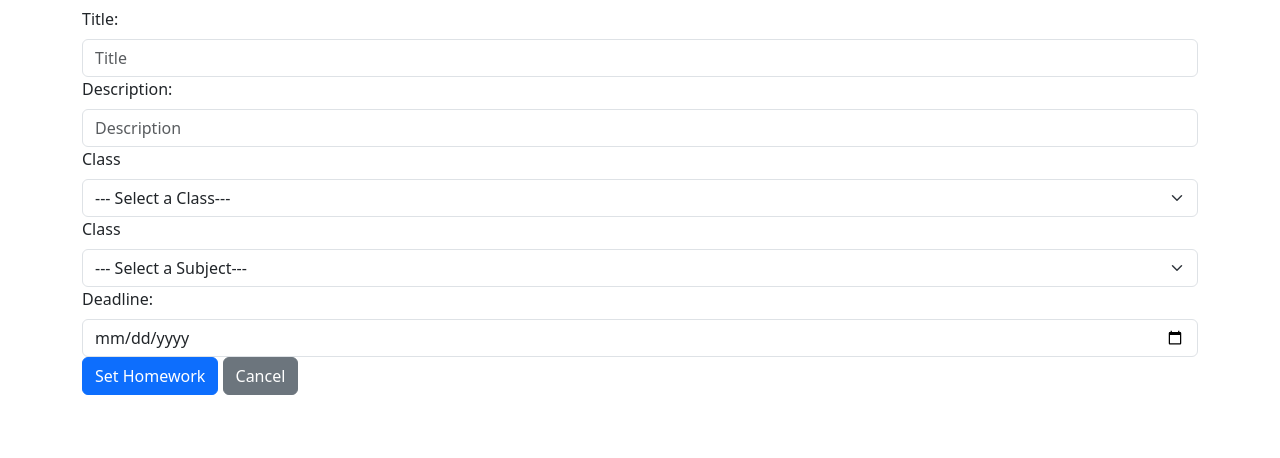
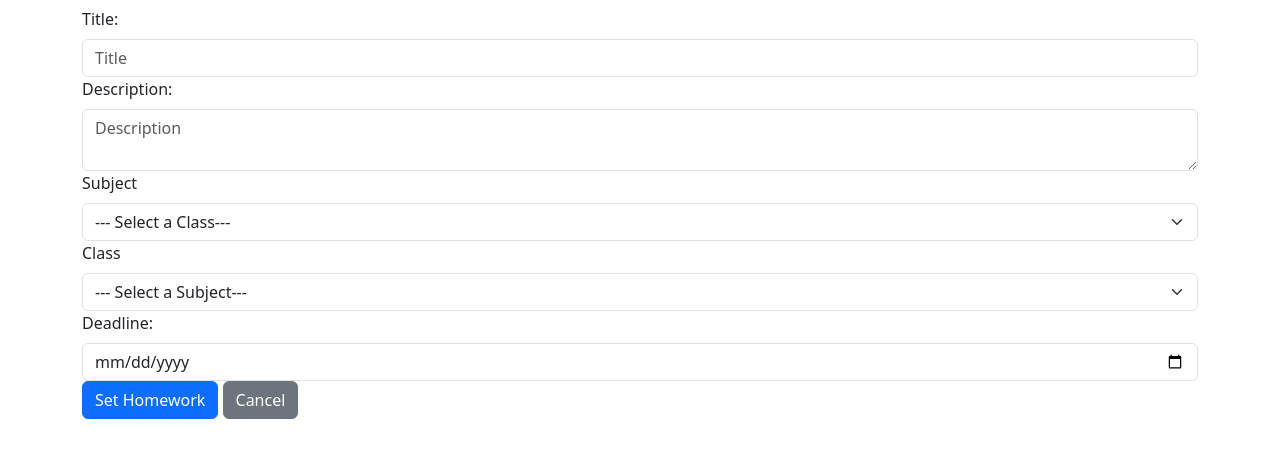
Before and after one commit to Tobi1654/SSMART, a Flask app: template app/templates/create_homework.html in a window 1280 px wide. Shown: the part 103-561 px from the top of the page. Run offline with Flask 3, Linux system fonts and the light colour scheme; the template is opened without the code that fills it, so the values that code supplies are empty.

Commit message:
finxed mistakes in code

```diff
--- a/app/templates/create_homework.html
+++ b/app/templates/create_homework.html
@@ -1,5 +1,5 @@
 {% extends "base.html" %}
-{% block title %}Student Profile{% endblock %}
+{% block title %}Create Homework{% endblock %}
 
 {% block content %}
 
@@ -23,14 +23,14 @@
             >
 
             <label for="description" class="form-label">Description: </label>
-            <input type="textarea"
+            <textarea type="textarea"
                     class="form-control"
                     id="description"
                     name="description"
                     placeholder="Description"
-            >
+            ></textarea>
 
-            <label for="class_id" class="form-label">Class</label>
+            <label for="class_id" class="form-label">Subject</label>
             <select class="form-select" id="class_id" name="class_id">
                 <option value="" selected disabled>--- Select a Class---</option>
                 {% for c in classes %} <!--use cls for class because of class is a reversed keyword in jinja-->
@@ -41,7 +41,7 @@
             <label for="subject" class="form-label">Class</label>
             <select class="form-select" id="subject" name="subject">
                 <option value="" selected disabled>--- Select a Subject---</option>
-                {% for subject in subjects_list %} <!--use cls for class because of class is a reversed keyword in jinja-->
+                {% for subject in subject_list %} <!--use cls for class because of class is a reversed keyword in jinja-->
                 <option value="{{subject}}">{{subject}}</option>
                 {% endfor %}
             </select>
```
Also changed, not shown: app/teacher.py (+4 -4 lines).
